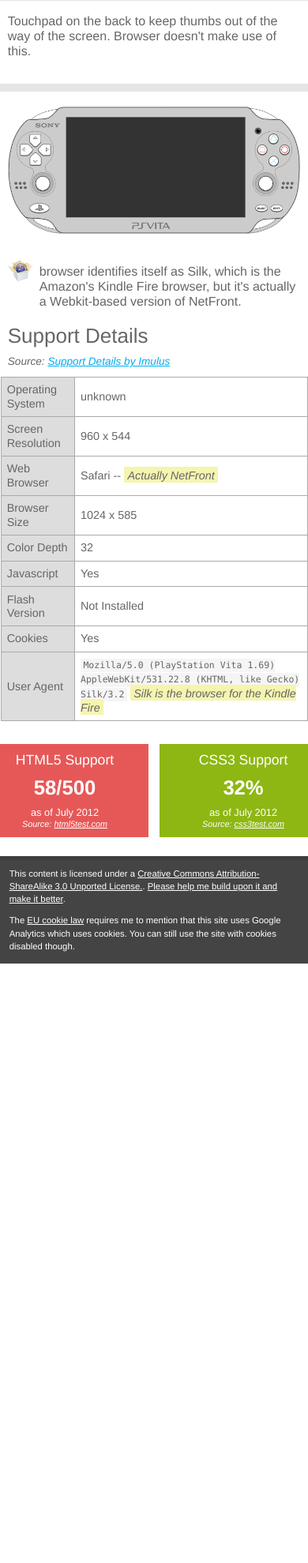
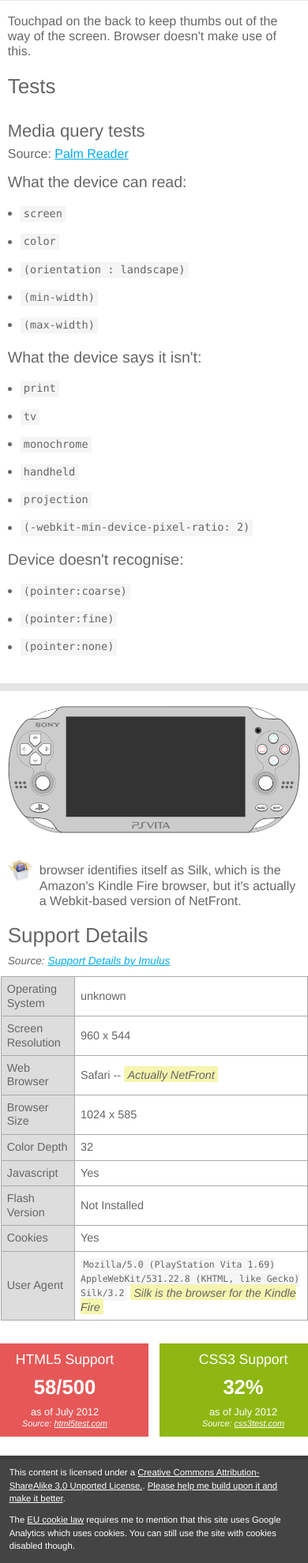
Before and after one commit to maban/console-browsers, a PHP site: page /device/psvita.php in a window 390 px wide. Shown: the part 919-2898 px from the top of the page at 79% size. Before the commit the page ends 2139 px from the top, so only its background shows below. Run offline with PHP 8.4, Linux system fonts and the light colour scheme.

Commit message:
Added media query test results from Jordan Moore's Palmreader

```diff
--- a/device/psvita.php
+++ b/device/psvita.php
@@ -35,6 +35,41 @@
 		</figure>
 
 		<p>Touchpad on the back to keep thumbs out of the way of the screen. Browser doesn't make use of this.</p>
+
+		<h2>Tests</h2>
+
+		<h3>Media query tests</h3>
+
+		<aside><p>Source: <a href="http://www.jordanm.co.uk/palmreader">Palm Reader</a></p></aside>
+
+		<h4>What the device can read:</h4>
+
+		<ul>
+			<li><code>screen</code></li>
+			<li><code>color</code></li>
+			<li><code>(orientation : landscape)</code></li>
+			<li><code>(min-width)</code></li>
+			<li><code>(max-width)</code></li>
+		</ul>
+
+		<h4>What the device says it isn't:</h4>
+
+		<ul>
+			<li><code>print</code></li>
+			<li><code>tv</code></li>
+			<li><code>monochrome</code></li>
+			<li><code>handheld</code></li>
+			<li><code>projection</code></li>
+			<li><code>(-webkit-min-device-pixel-ratio: 2)</code></li>
+		</ul>
+
+		<h4>Device doesn't recognise:</h4>
+
+		<ul>
+			<li><code>(pointer:coarse)</code></li>
+			<li><code>(pointer:fine)</code></li>
+			<li><code>(pointer:none)</code></li>
+		</ul>
 
 	</div><!-- .entry-content -->
 
```
Also changed, not shown: device/3dsxl.php (+33 -0 lines), device/dsi.php (+35 -0 lines), device/xperiaplay.php (+34 -0 lines).
